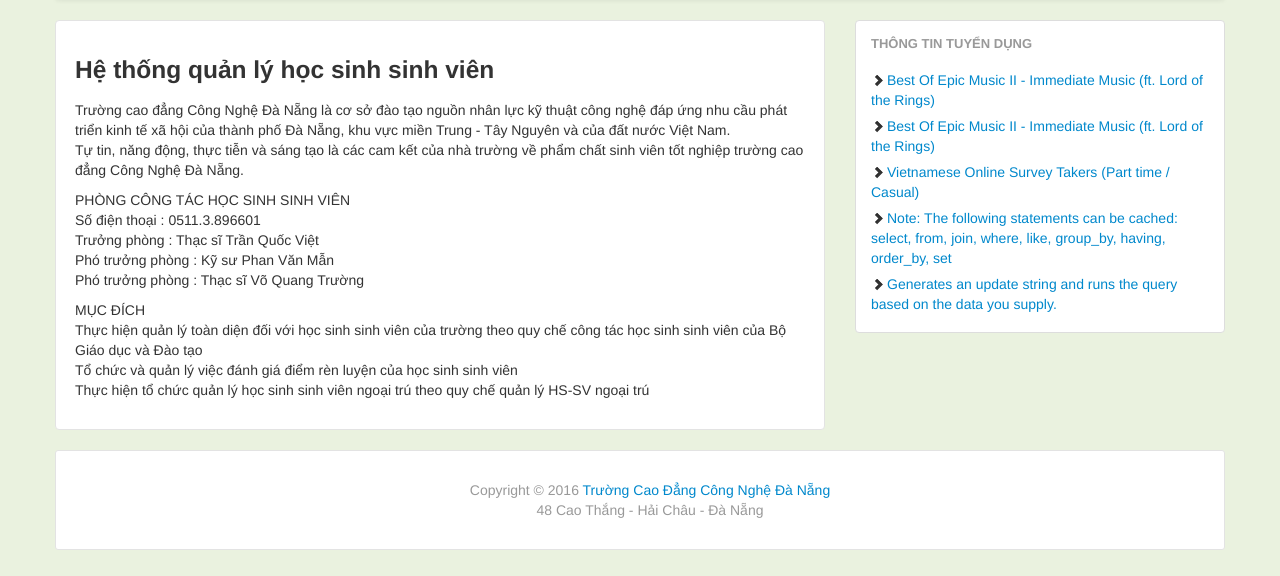
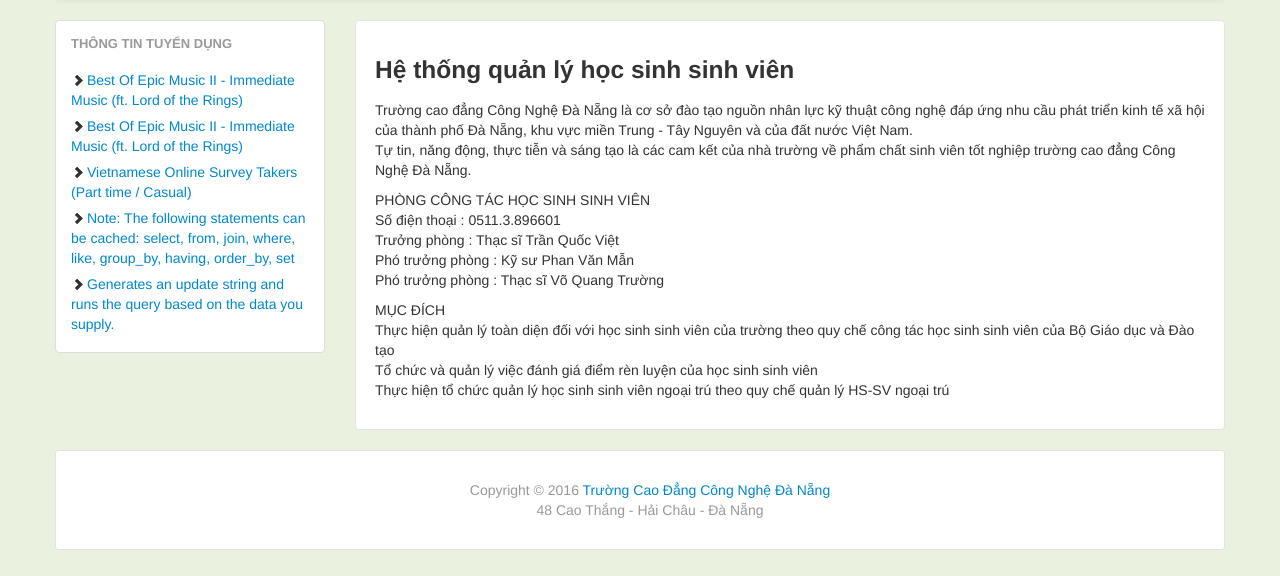
Before and after one commit to imzonnet/hssv, a CodeIgniter app: page / in a window 1280 px wide. Shown: the part 224-800 px from the top of the page. Run offline with CodeIgniter, Linux system fonts and the light colour scheme; data comes from the database, SQL or seed files in the repository.

Commit message:
change home page

```diff
--- a/application/views/home/components/home_page.php
+++ b/application/views/home/components/home_page.php
@@ -1,4 +1,15 @@
-<div class="span8 well">
+<div class="span3">
+    <div class="widget">
+        <h3 class="nav-header">Thông tin tuyển dụng</h3>
+        <ul class="nav nav-list">
+            <?php foreach($thongtintuyendung as $item) : ?>
+                <li><a href="<?php echo base_url('tuyen-dung/'.$item['MaSo']); ?>"><i class="icon-chevron-right"></i><?php echo $item['TieuDe']; ?></a></li>
+            <?php endforeach; ?>
+        </ul>
+    </div><!--end .widget-->
+</div>
+
+<div class="span9 well">
     <h3>Hệ thống quản lý học sinh sinh viên</h3>
 
     <p>
@@ -25,14 +36,3 @@
 
     </p>
 </div>
-
-<div class="span4">
-    <div class="widget">
-        <h3 class="nav-header">Thông tin tuyển dụng</h3>
-        <ul class="nav nav-list">
-            <?php foreach($thongtintuyendung as $item) : ?>
-            <li><a href="<?php echo base_url('tuyen-dung/'.$item['MaSo']); ?>"><i class="icon-chevron-right"></i><?php echo $item['TieuDe']; ?></a></li>
-            <?php endforeach; ?>
-        </ul>
-    </div><!--end .widget-->
-</div>
```
Also changed, not shown: 1 other file.
